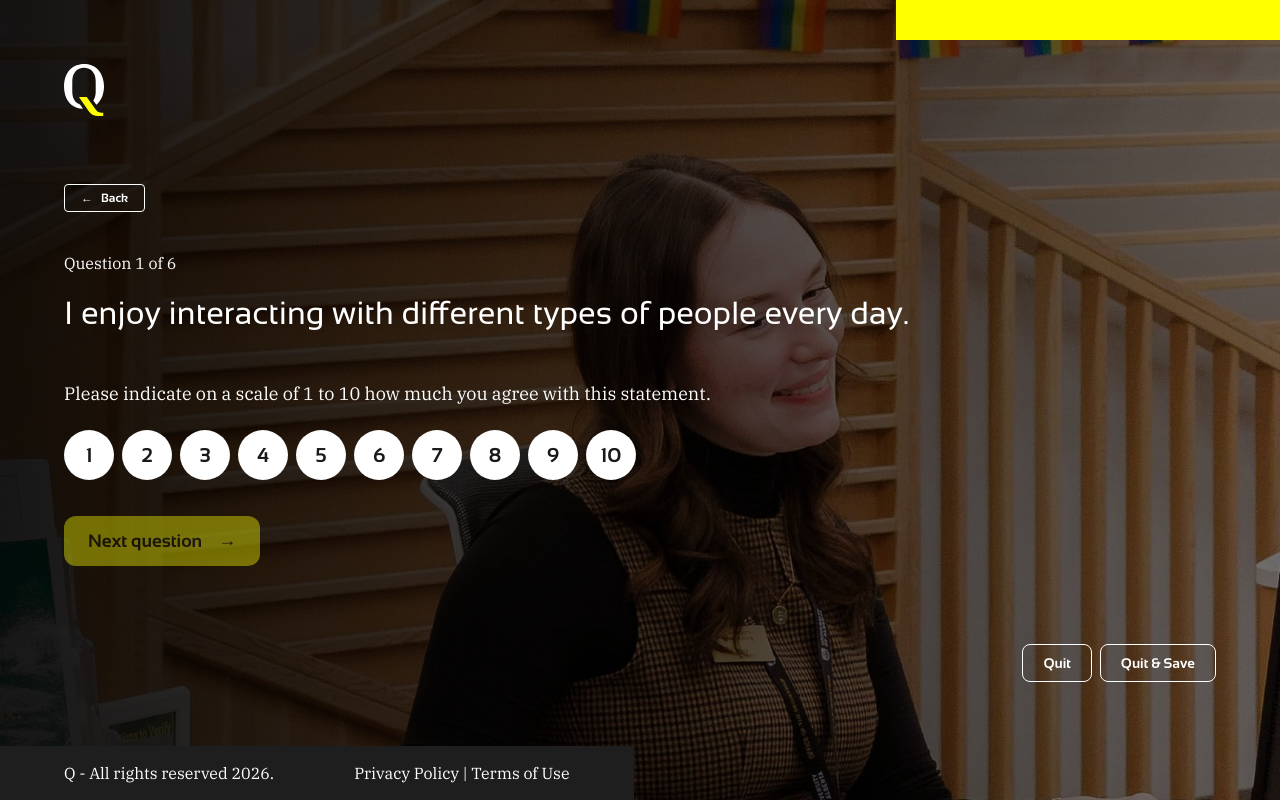
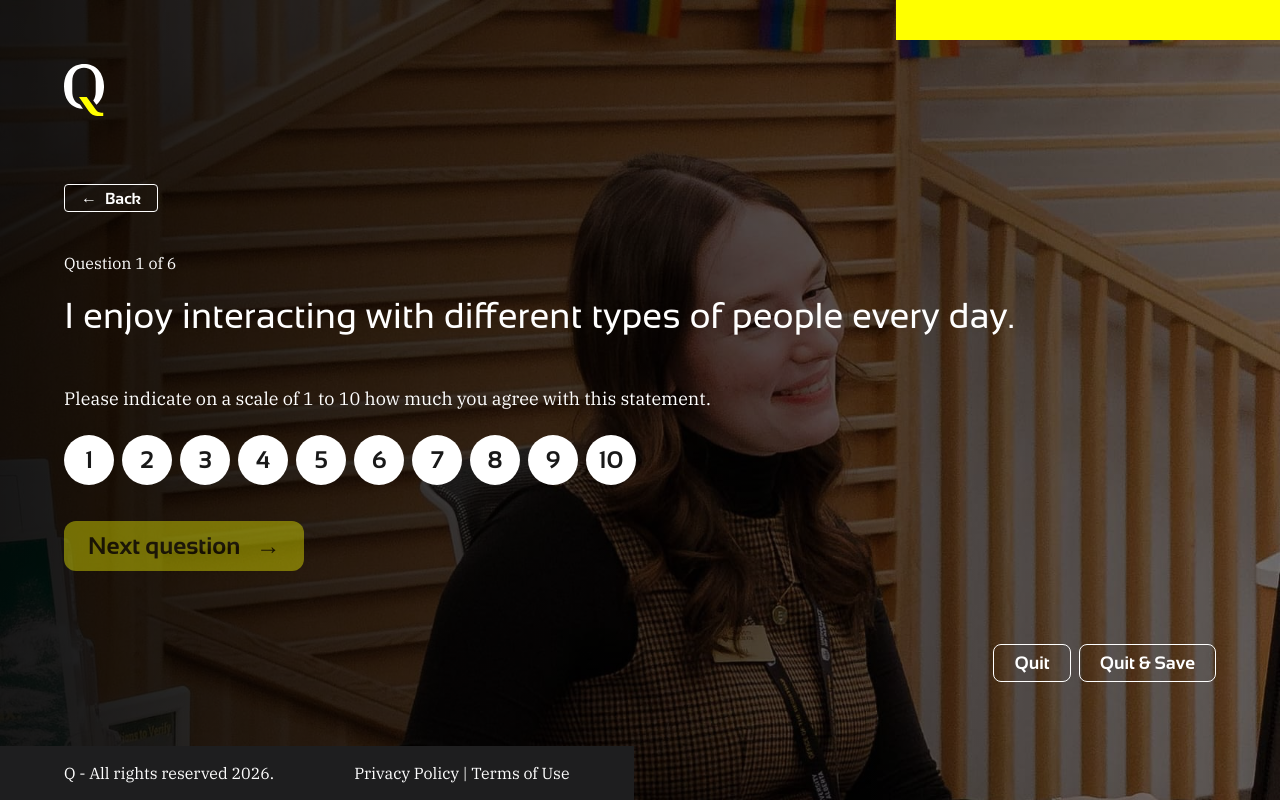
Before and after one commit to pallosp/questionnaire, a Next.js app: page /questionnaire/39716118-5905-4b6e-945c-f6d1b59cfd23/1 in a window 1280 px wide. Built offline with nearby package versions, Linux system fonts and the light colour scheme.

Commit message:
Responsive title and button font sizes

```diff
--- a/src/app/globals.css
+++ b/src/app/globals.css
@@ -80,26 +80,28 @@ a {
   }
 }
 
-/* TODO: consolidate the title typography styles */
+.text-title-xl {
+  font: 2rem/1.2 var(--title-font); /* 32px */
+  letter-spacing: -3%;
 
-.text-title-sm {
-  font: 0.75rem/1.4 var(--title-font);
-}
+  @media (width >= 768px) {
+    font-size: 2.125rem; /* 34px */
+  }
 
-.text-title-md {
-  font: 0.875rem/1.4 var(--title-font);
-}
-
-.text-title-lg {
-  font: 1.25rem/1.2 var(--title-font);
-}
-
-.text-title-xl {
-  font: 2rem/1.2 var(--title-font);
-  letter-spacing: -3%;
+  @media (width >= 1280px) {
+    font-size: 2.25rem; /* 36px */
+  }
 }
 
 .text-title-xxl {
-  font: 3.5rem/1.2 var(--title-font);
+  font: 3.5rem/1.2 var(--title-font); /* 56px */
   letter-spacing: -3%;
+
+  @media (width >= 768px) {
+    font-size: 3.75rem; /* 60px */
+  }
+
+  @media (width >= 1280px) {
+    font-size: 4rem; /* 64px */
+  }
 }
--- a/src/app/questionnaire/[id]/[questionNumber]/rating-group.module.css
+++ b/src/app/questionnaire/[id]/[questionNumber]/rating-group.module.css
@@ -36,9 +36,18 @@
   &::after {
     content: attr(value);
     font:
-      bold 20px var(--title-font),
-      sans-serif;
+      bold 1.125rem/1 var(--title-font),
+      sans-serif; /* 18px */
+
     color: var(--gray-90);
+
+    @media (width >= 768px) {
+      font-size: 1.25rem; /* 20px */
+    }
+
+    @media (width >= 1280px) {
+      font-size: 1.5rem; /* 24px */
+    }
   }
 
   &:focus-visible {
--- a/src/components/button/button.module.css
+++ b/src/components/button/button.module.css
@@ -44,6 +44,14 @@
   border-radius: 0.25rem; /* 4px */
 
   font-size: 0.75rem; /* 12px */
+
+  @media (width >= 768px) {
+    font-size: 0.875rem; /* 14px */
+  }
+
+  @media (width >= 1280px) {
+    font-size: 1rem; /* 16px */
+  }
 }
 
 .medium {
@@ -54,6 +62,14 @@
   border-radius: 0.5rem; /* 8px */
 
   font-size: 0.875rem; /* 14px */
+
+  @media (width >= 768px) {
+    font-size: 1rem; /* 16px */
+  }
+
+  @media (width >= 1280px) {
+    font-size: 1.125rem; /* 18px */
+  }
 }
 
 .large {
@@ -64,4 +80,12 @@
   border-radius: 0.75rem; /* 12px */
 
   font-size: 1.125rem; /* 18px */
+
+  @media (width >= 768px) {
+    font-size: 1.25rem; /* 20px */
+  }
+
+  @media (width >= 1280px) {
+    font-size: 1.5rem; /* 24px */
+  }
 }
```
